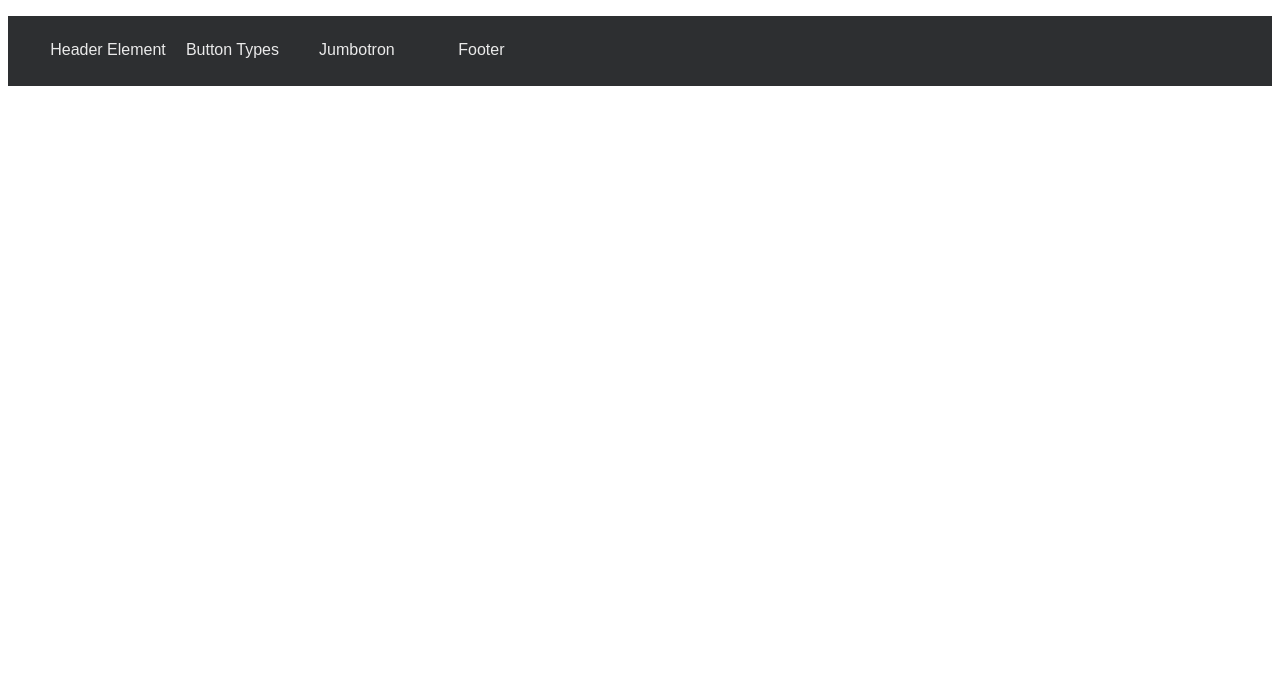
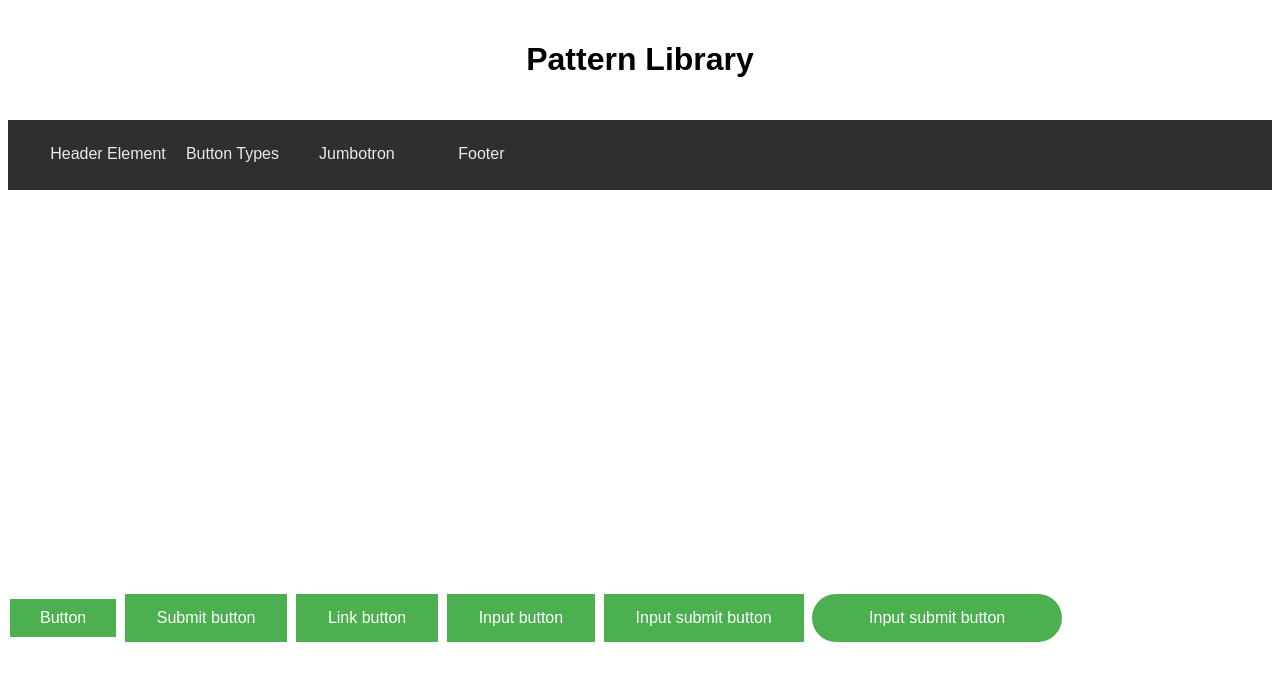
Before and after one commit to erovskib/WDI_AE2_Pattern-Library, a plain HTML site: page pattern library/index.html in a window 1280 px wide. Drawn offline with Linux system fonts and the light colour scheme.

Commit message:
nav and buttons

```diff
--- a/pattern library/css/style.css
+++ b/pattern library/css/style.css
@@ -1,7 +1,11 @@
-* {box-sizing: border-box;}
+* {
+	box-sizing: border-box;
+
+}
+
 body {font-family: Arial, sans-serif;}
 a {text-decoration : none;}
-h1 {padding: 50px; text-align: center; font-size: 1.5em;}
+h1 {padding: 20px; text-align: center; font-size: 2em;}
 
 #navtop {
 	width: 100%;
@@ -65,4 +69,85 @@ h1 {padding: 50px; text-align: center; font-size: 1.5em;}
 	#touch {position: absolute; opacity: 0; height: 0px;}    	/* Checkbox invisble */
 
 	#touch:checked + .slide {height: 300px;} /* Onclick : hauteur à définir en fonction du nombre de liens */
+
 }
+
+/*Buttons*/
+#buttons {
+		padding-top: 400px;
+	    display: block;
+
+}
+.button1 {
+    background-color: #4CAF50; /* Green */
+    border: none;
+    color: white;
+    padding: 10px 30px;
+    text-align: center;
+    text-decoration: none;
+    display: inline-block;
+    font-size: 16px;
+    margin: 4px 2px;
+}
+
+.button2 {
+    background-color: #4CAF50; /* Green */
+    border: none;
+    color: white;
+    padding: 15px 32px;
+    text-align: center;
+    text-decoration: none;
+    display: inline-block;
+    font-size: 16px;
+    margin: 4px 2px;
+}
+
+.button3 {
+    background-color: #4CAF50; /* Green */
+    border: none;
+    color: white;
+    padding: 15px 32px;
+    text-align: center;
+    text-decoration: none;
+    display: inline-block;
+    font-size: 16px;
+    margin: 4px 2px;
+}
+
+.button4 {
+    background-color: #4CAF50; /* Green */
+    border: none;
+    color: white;
+    padding: 15px 32px;
+    text-align: center;
+    text-decoration: none;
+    display: inline-block;
+    font-size: 16px;
+    margin: 4px 2px;
+}
+
+.button5 {
+    background-color: #4CAF50; /* Green */
+    border: none;
+    color: white;
+    padding: 15px 32px;
+    text-align: center;
+    text-decoration: none;
+    display: inline-block;
+    font-size: 16px;
+    margin: 4px 2px;
+}
+
+.button6 {
+    background-color: #4CAF50; /* Green */
+    border: none;
+    color: white;
+    padding: 15px 32px;
+    text-align: center;
+    text-decoration: none;
+    display: inline-block;
+    font-size: 16px;
+    margin: 4px 2px;
+    border-radius: 30px;
+    width: 250px;
+}
--- a/pattern library/index.html
+++ b/pattern library/index.html
@@ -7,7 +7,7 @@
     </head>
     <body>
         <div>
-            <div class=" wrapper">
+            <h1> Pattern Library </h1>
             <div>
                 <nav id="navtop">
 
@@ -24,6 +24,15 @@
                 </nav>
             </div>
 
+            <div id="buttons">
+
+                <button class="button1">Button</button>
+                <button class="button2" type="submit" >Submit button</button>
+                <a href="#" class="button3">Link button</a>
+                <input class="button4" type="button" value="Input button">
+                <input class="button5" type="submit" value="Input submit button">
+                <input class="button6" type="submit" value="Input submit button">
+            </div>
 
 
 
@@ -31,7 +40,8 @@
 
 
 
-            </div>
+
+
 
 
 
```
Also changed, not shown: pattern library/buttons.html (deleted), pattern library/nav.html (deleted). Lines whose indentation alone changed are shown as unchanged.
